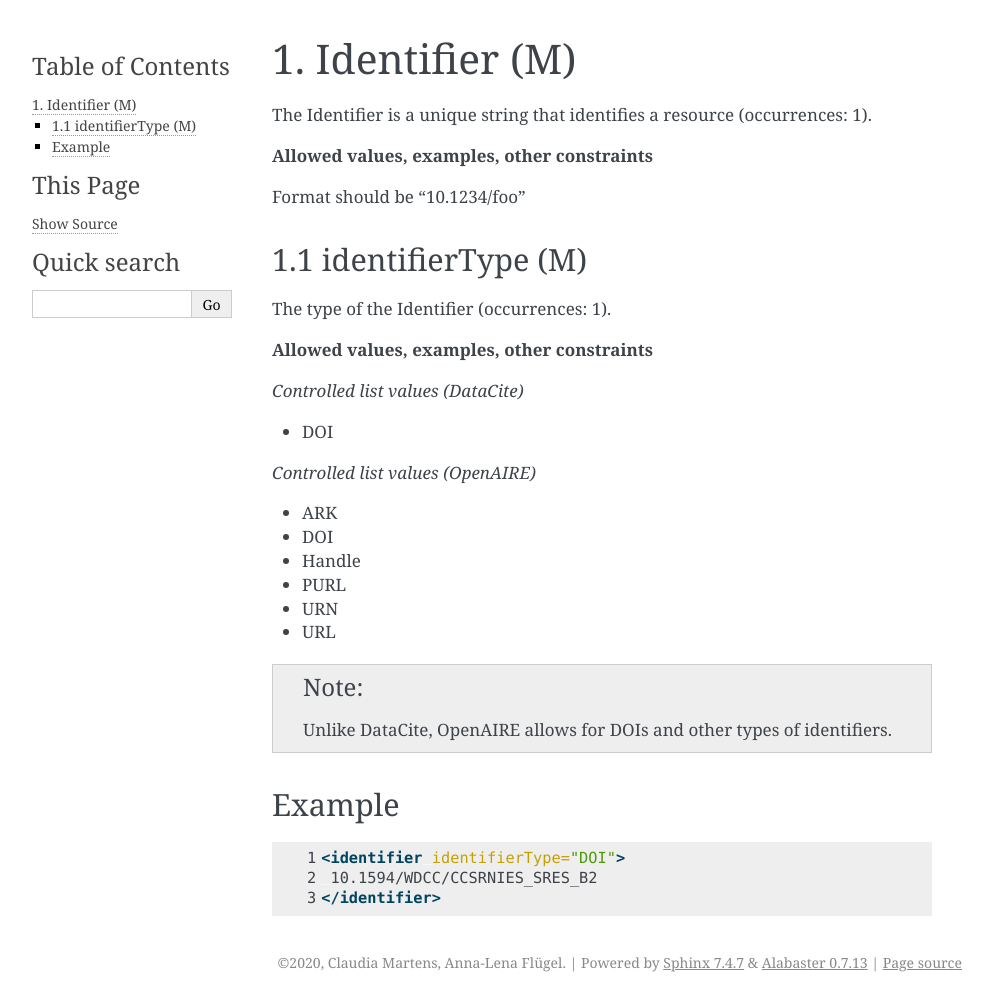
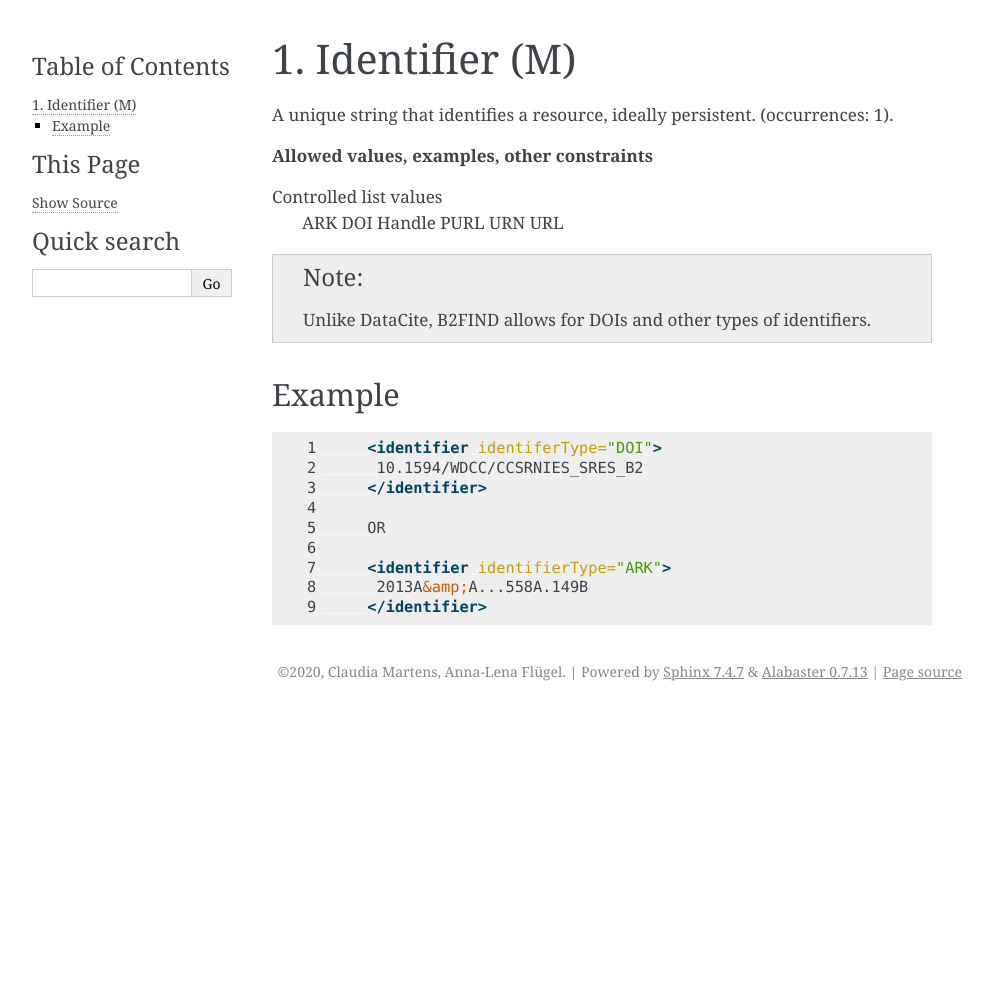
Before and after one commit to EUDAT-B2FIND/schema-doc, a Sphinx documentation site: the page built from docs/field_identifier.rst, in a window 1280 px wide. Shown: the whole page, without its empty margins (148-1141 px from the left). Built offline with Sphinx 7.4.7, drawn with Linux system fonts in a browser that asks for light colours; after the commit the page ends 900 px from its top, so only the background shows below that.

Commit message:
added field pages to B2FIND schema documentation

```diff
--- a/docs/field_identifier.rst
+++ b/docs/field_identifier.rst
@@ -2,41 +2,32 @@
 
 1. Identifier (M)
 -----------------
-The Identifier is a unique string that identifies a resource (occurrences: 1).
+A unique string that identifies a resource, ideally persistent. (occurrences: 1).
 
 **Allowed values, examples, other constraints**
 
-Format should be “10.1234/foo”
-
-.. _d:identifiertype:
-
-1.1 identifierType (M)
-~~~~~~~~~~~~~~~~~~~~~~
-The type of the Identifier (occurrences: 1).
-
-**Allowed values, examples, other constraints**
-
-*Controlled list values (DataCite)*
-
-* DOI
-
-*Controlled list values (OpenAIRE)*
-
-* ARK
-* DOI
-* Handle
-* PURL
-* URN
-* URL
+Controlled list values
+    ARK
+    DOI
+    Handle
+    PURL
+    URN
+    URL
 
 .. note::
-   Unlike DataCite, OpenAIRE allows for DOIs and other types of identifiers.
+   Unlike DataCite, B2FIND allows for DOIs and other types of identifiers.
 
 Example
 ~~~~~~~
 .. code-block:: xml
    :linenos:
 
-   <identifier identifierType="DOI">
-    10.1594/WDCC/CCSRNIES_SRES_B2
-   </identifier>
+	<identifier identiferType="DOI">
+	 10.1594/WDCC/CCSRNIES_SRES_B2
+	</identifier>
+
+	OR
+
+	<identifier identifierType="ARK">
+	 2013A&amp;A...558A.149B
+	</identifier>
--- a/docs/index.rst
+++ b/docs/index.rst
@@ -19,3 +19,8 @@ B2FIND Metadata Schema
    :maxdepth: 1
 
    field_identifier
+   field_creator
+   field_title
+   field_publisher
+   field_publicationyear
+   field_subject
```
Also changed, not shown: docs/field_creator.rst (added, +23 -0 lines), docs/field_publicationyear.rst (added, +20 -0 lines), docs/field_publisher.rst (added, +16 -0 lines), docs/field_subject.rst (added, +44 -0 lines), docs/field_title.rst (added, +21 -0 lines).
